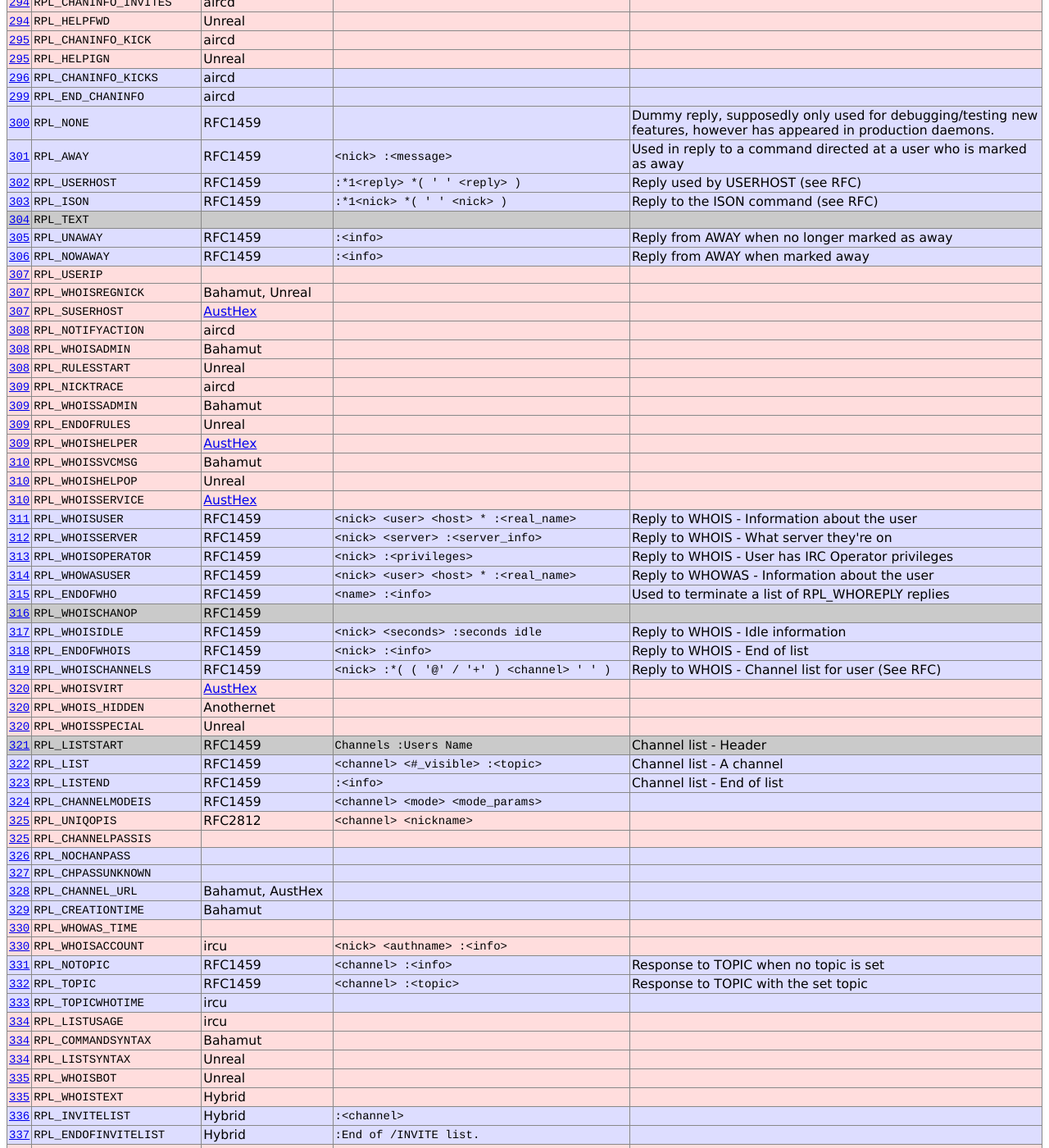
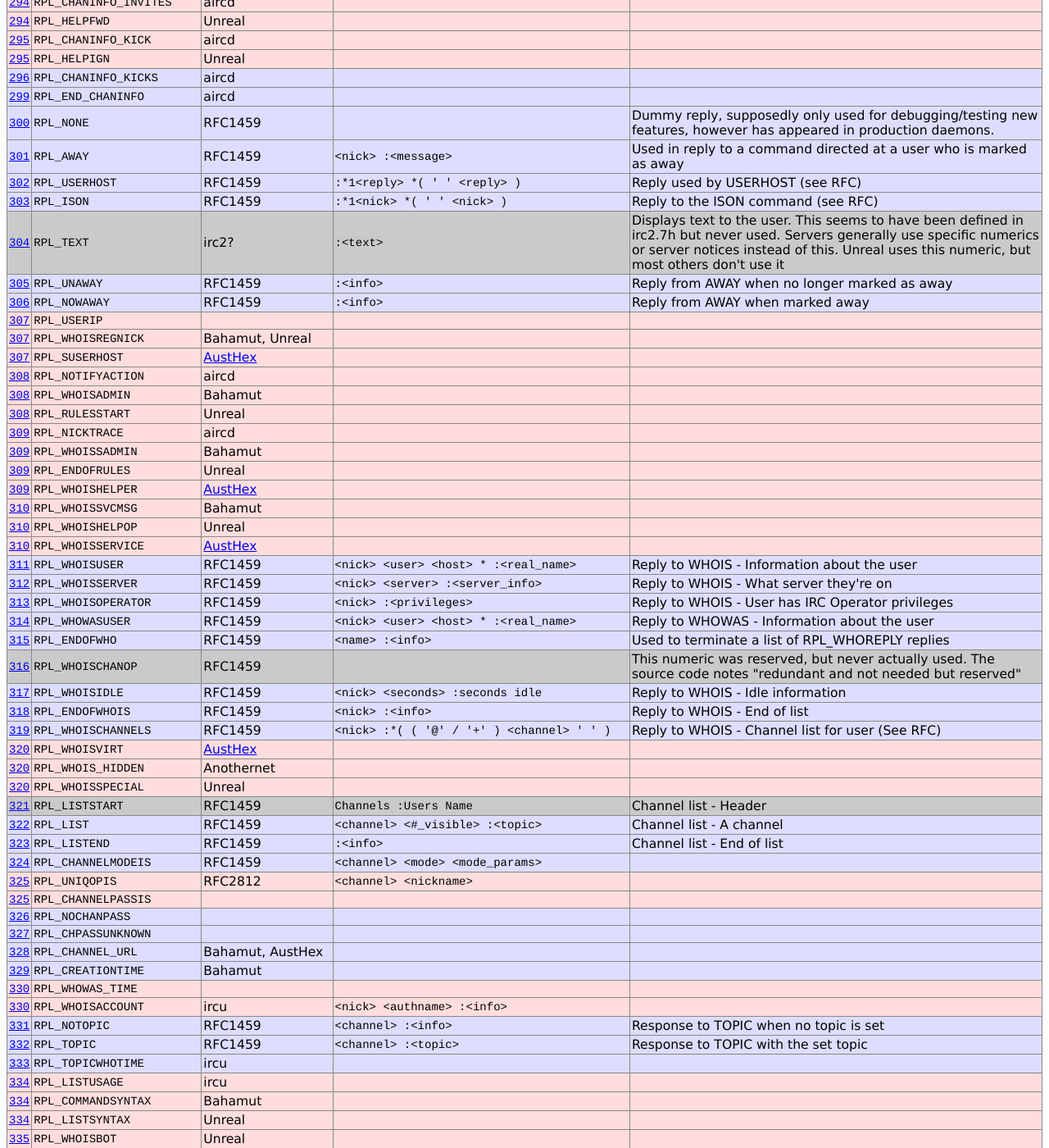
Before and after one commit to ircdocs/irc-defs, a Jekyll site: the page built from defs/ircnumerics.html, in a window 1280 px wide and 1400 px high, scrolled down 4441 px. Shown: the whole window at 82% size. Built offline with Jekyll 4.4.1, drawn with Linux system fonts in a browser that asks for light colours.

Commit message:
ircnumerics: Minor notes about obsolete numerics

```diff
--- a/_data/ircnumerics.yaml
+++ b/_data/ircnumerics.yaml
@@ -1113,6 +1113,14 @@ values:
     -
         name: RPL_TEXT
         numeric: "304"
+        origin: "irc2?"
+        format: ":<text>"
+        comment: >
+            Displays text to the user. This seems to have been defined
+            in irc2.7h but never used. Servers generally use specific
+            numerics or server notices instead of this. Unreal uses
+            this numeric, but most others don't use it
+
         obsolete: true
 
     -
@@ -1248,6 +1256,10 @@ values:
         name: RPL_WHOISCHANOP
         numeric: "316"
         origin: RFC1459
+        comment: >
+            This numeric was reserved, but never actually used. The
+            source code notes "redundant and not needed but reserved"
+
         obsolete: true
 
     -
```
